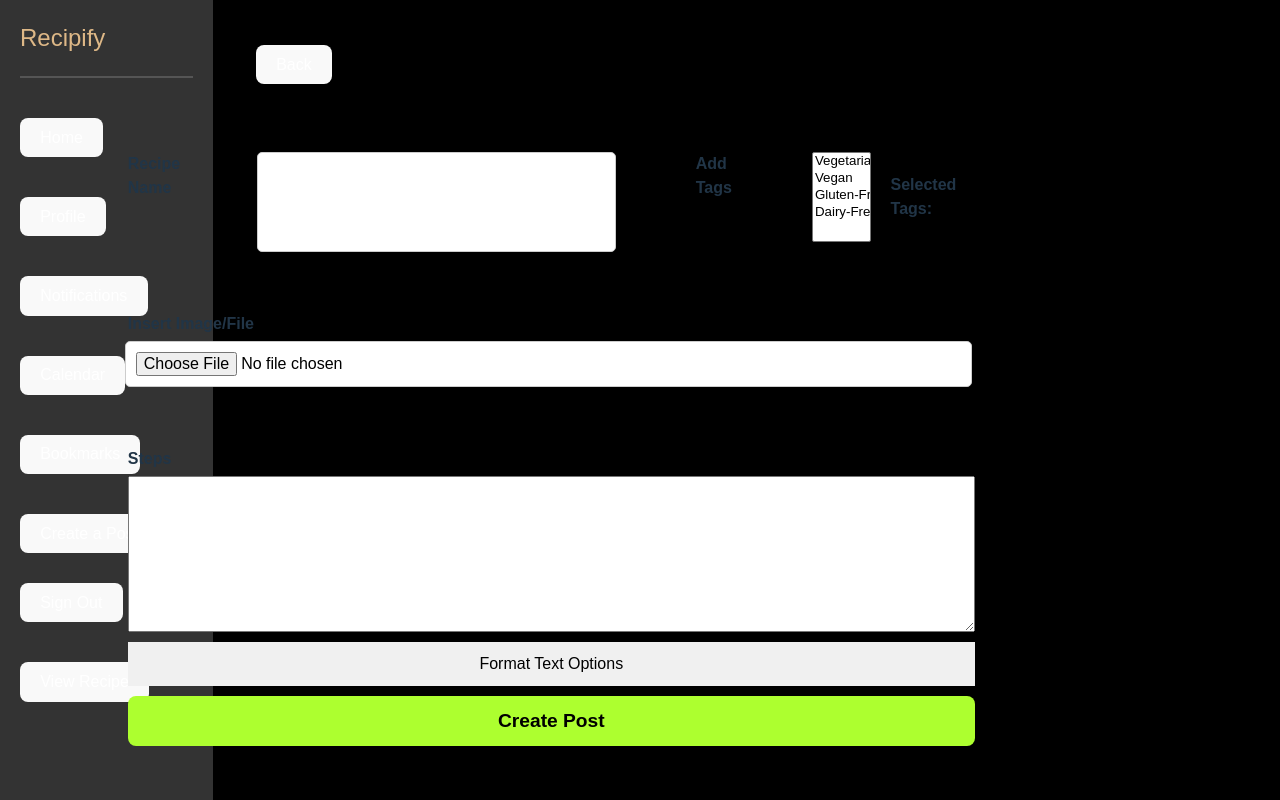
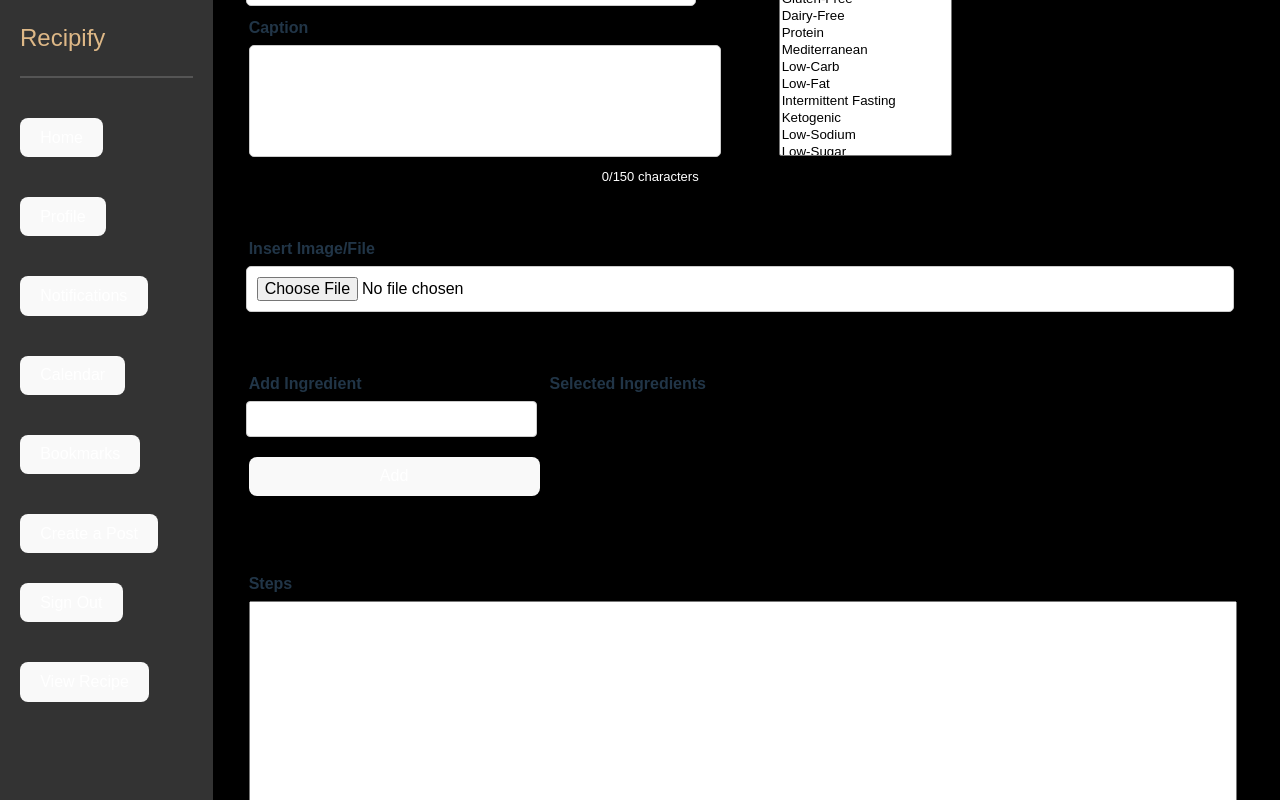
Before and after one commit to edelar23/Recipe-App, a React (Vite) app: page /create in a window 1280 px wide. Shown: the top 800 px of the page. Built offline with nearby package versions, Linux system fonts and the light colour scheme.

Commit message:
create recipe db done

```diff
--- a/src/CreatePost.css
+++ b/src/CreatePost.css
@@ -5,11 +5,12 @@
   }
 
   .left-panel {
+    height: auto;
     position: relative;
     display: flex;
     flex-direction: column;
-    margin-top: 11%;
-    left: -10%;
+    margin-top: 15%;
+    left: 10%;
     padding: 20px;
 
   }
@@ -28,6 +29,10 @@
     padding: 10px;
     border: 1px solid #ccc;
     border-radius: 5px;
+  }
+
+  .steps{
+    margin-top: 50px;
   }
 
   .formatting-options {
@@ -80,8 +85,66 @@
     background-color: greenyellow;
   }
 
+  .selected-tags-container {
+    height: 200px; /* Adjust the height as needed */
+    width: 250px;
+    overflow-y: auto;
+  }
+
+  .listT{
+    margin: 0 0;
+    margin-bottom: 10px;
+  }
+
+  .selected-tags-list {
+    max-height: 100%; /* Ensure the list doesn't exceed the container height */
+    max-width: 80%;
+  }
+
   .tags{
+    gap: 35px;
     display: flex;
     flex-direction: row;
-    gap: 20px;
   }
+
+  .labelT{
+    margin-bottom: 5px;
+  }
+
+  .boxT{
+    height: 15em;
+    width: 13em;
+  }
+
+  .selectedT{
+    display: flex;
+    flex-direction: column;
+  }
+
+  .nameA{
+    height: 50px;
+  }
+
+  .nameB{
+    height: 100px;
+    overflow: hidden;
+    text-overflow: ellipsis;
+    resize: none;
+    box-sizing: border-box;
+    width: 100%;
+  }
+
+  .textP{
+    display: flex;
+    flex-direction: column;
+    width: 450px;
+  }
+
+  .cap{
+    font-size: large;
+    resize: none;
+  }
+
+  .areaT{
+    font-size: larger;
+  }
--- a/src/CreatePost.tsx
+++ b/src/CreatePost.tsx
@@ -2,7 +2,8 @@ import React, { useContext, ChangeEvent, FormEvent, useState } from "react";
 import { Link, useNavigate } from "react-router-dom";
 import LeftMenu from "./LeftMenu";
 import { AuthContext } from "./AuthContext";
-import {DietaryTagsDropdown} from './tags';
+import { DietaryTagsDropdown } from "./tags";
+import IngredientInput  from "./Ingredients"
 import "./CreatePost.css";
 
 interface PostData {
@@ -16,10 +17,9 @@ interface PostData {
   steps: string;
   calories: string;
   protein: string;
-  carbs: string
+  carbs: string;
+  caption: string;
 }
-
-
 
 export default function CreatePost() {
   const authContext = useContext(AuthContext);
@@ -36,15 +36,32 @@ export default function CreatePost() {
     steps: "",
     calories: "",
     protein: "",
-    carbs: ""
+    carbs: "",
+    caption: "",
   });
 
+  const [selectedTags, setSelectedTags] = useState<string[]>([]);
 
-  const handleInputChange = (e: ChangeEvent<HTMLInputElement | HTMLTextAreaElement>) => {
+  const handleTagsChange = (tags: string[]) => {
+    setSelectedTags(tags);
+  };
+
+  const [selectedIngredients, setSelectedIngredients] = useState<string[]>([]);
+
+  const handleIngredientChange = (ingredients: string[]) => {
+    setSelectedIngredients(ingredients);
+  };
+
+  const handleInputChange = (
+    e: ChangeEvent<HTMLInputElement | HTMLTextAreaElement>
+  ) => {
     const { name, value, type } = e.target;
     setPostData((prevData) => ({
       ...prevData,
-      [name]: type === "file" ? (e.target as HTMLInputElement).files?.[0] || null : value,
+      [name]:
+        type === "file"
+          ? (e.target as HTMLInputElement).files?.[0] || null
+          : value,
     }));
   };
 
@@ -52,24 +69,31 @@ export default function CreatePost() {
     e.preventDefault();
 
     if (!authContext || !authContext.isAuthenticated || !authContext.user) {
-      console.log("You are not authenticated. Please sign in to create a post.");
+      console.log(
+        "You are not authenticated. Please sign in to create a post."
+      );
       return;
     }
 
     const user = authContext.user;
     const formData = new FormData();
 
-    const request = await fetch(`https://api.calorieninjas.com/v1/nutrition?query=${postData.recipeName}`, {
+    const request = await fetch(
+      `https://api.calorieninjas.com/v1/nutrition?query=${postData.recipeName}`,
+      {
         headers: {
-        'X-Api-Key': '7MMnvXI5/I4O01isnv8xqA==PlZmqMGZk6yKtejY'
+          "X-Api-Key": "7MMnvXI5/I4O01isnv8xqA==PlZmqMGZk6yKtejY",
+        },
       }
-    });
+    );
 
     const data = await request.json();
     postData.calories = data.items[0].calories;
     postData.protein = data.items[0].protein_g;
     postData.carbs = data.items[0].carbohydrates_total_g;
-    console.log(data.items[0])
+    postData.tags = selectedTags.join(",");
+    postData.ingredients = selectedIngredients.join(",")
+    console.log(data.items[0]);
 
     formData.append("user_id", user.id);
     formData.append("recipeName", postData.recipeName);
@@ -81,6 +105,8 @@ export default function CreatePost() {
     formData.append("calories", postData.calories);
     formData.append("protein", postData.protein);
     formData.append("carbs", postData.carbs);
+    formData.append("caption", postData.caption);
+
 
     if (postData.imageFile) {
       formData.append("imageFile", postData.imageFile);
@@ -88,10 +114,8 @@ export default function CreatePost() {
 
     console.log("Form Data Before Sending:", formData);
 
-
-
     const formDataObject = {};
-    formData.forEach((value,key) => {
+    formData.forEach((value, key) => {
       formDataObject[key] = value;
     });
     console.log(formDataObject);
@@ -104,7 +128,7 @@ export default function CreatePost() {
 
       if (response.ok) {
         console.log("Post created successfully");
-        //navigate("/home");
+        navigate("/home");
       } else {
         console.error("Error creating post on the client side");
       }
@@ -113,8 +137,15 @@ export default function CreatePost() {
     }
   };
 
+  const maxLength = 150;
+
+  const handleTextareaChange = (e) => {
+    if (e.target.value.length <= maxLength) {
+      handleInputChange(e);
+    }
+  };
+
   return (
-
     <>
       <LeftMenu />
       <div className="back-button">
@@ -127,16 +158,38 @@ export default function CreatePost() {
           <form onSubmit={handleSubmit}>
             <div className="input-group">
               <div className="input-div">
+                <div className="textP">
                   <label htmlFor="recipeName">Recipe Name</label>
                   <input
+                    className="nameA"
                     type="text"
                     id="recipeName"
                     name="recipeName"
                     value={postData.recipeName}
                     onChange={handleInputChange}
                   />
-                <label htmlFor="tags">Add Tags</label>
-                <DietaryTagsDropdown />
+                  <label htmlFor="caption"> Caption </label>
+                  <textarea
+                    className="cap"
+                    id="caption"
+                    name="caption"
+                    rows={5}
+                    value={postData.caption}
+                    onChange={handleTextareaChange}
+                    maxLength={maxLength}
+                  ></textarea>
+                  <div
+                    style={{
+                      textAlign: "right",
+                      color: "white",
+                      fontSize: "13px",
+                      marginTop: "10px"
+                    }}
+                  >
+                    {postData.caption.length}/{maxLength} characters
+                  </div>
+                </div>
+                <DietaryTagsDropdown onTagsChange={handleTagsChange} />
               </div>
             </div>
 
@@ -151,18 +204,18 @@ export default function CreatePost() {
               />
             </div>
 
-            {/* Additional input groups go here */}
+            <IngredientInput onIngredientChange={handleIngredientChange} />
 
             <div className="align">
-              <label htmlFor="steps">Steps</label>
+              <label className="steps"htmlFor="steps">Steps</label>
               <textarea
+                className="areaT"
                 id="steps"
                 name="steps"
-                rows={10}
+                rows={20}
                 value={postData.steps}
                 onChange={handleInputChange}
               ></textarea>
-              <div className="gray-box">Format Text Options</div>
               <button className="btn" type="submit">
                 Create Post
               </button>
--- /dev/null
+++ b/src/Ingredients.tsx
@@ -0,0 +1,71 @@
+// IngredientInput.tsx
+import React, { useState, ChangeEvent } from 'react';
+
+interface IngredientInputProps {
+  onIngredientChange: (ingredients: string[]) => void;
+}
+
+const IngredientInput: React.FC<IngredientInputProps> = ({ onIngredientChange }) => {
+  const [ingredient, setIngredient] = useState<string>('');
+  const [selectedIngredients, setSelectedIngredients] = useState<string[]>([]);
+
+  const handleInputChange = (event: ChangeEvent<HTMLInputElement>) => {
+    setIngredient(event.target.value);
+  };
+
+  const handleAddIngredient = (event: React.FormEvent) => {
+    event.preventDefault();
+    if (ingredient.trim() !== '' && !selectedIngredients.includes(ingredient)) {
+      setSelectedIngredients([...selectedIngredients, ingredient]);
+      onIngredientChange([...selectedIngredients, ingredient]);
+      setIngredient('');
+    }
+  };
+
+  const handleKeyDown = (event: React.KeyboardEvent<HTMLInputElement>) => {
+    if (event.key === 'Enter') {
+      event.preventDefault();
+      handleAddIngredient(event as React.FormEvent);
+    }
+  };
+
+  const handleRemoveIngredient = (ingredientToRemove: string) => {
+    const updatedIngredients = selectedIngredients.filter(
+      (ing) => ing !== ingredientToRemove
+    );
+    setSelectedIngredients(updatedIngredients);
+    onIngredientChange(updatedIngredients);
+  };
+
+  return (
+    <div style={{ display: 'flex', flexDirection: 'row', height: '150px' }}>
+      <div style={{ marginRight: '10px' }}>
+        <label htmlFor="ingredient">Add Ingredient</label>
+        <input
+          type="text"
+          id="ingredient"
+          name="ingredient"
+          value={ingredient}
+          onChange={handleInputChange}
+          onKeyDown={handleKeyDown}
+        />
+        <button onClick={handleAddIngredient}>Add</button>
+      </div>
+      <div className="selected-ingredients-container" style={{ maxHeight: '150px', overflowY: 'auto' }}>
+        <label htmlFor="selectedIngredients">Selected Ingredients</label>
+        <div className="selected-ingredients-list">
+          <ul>
+            {selectedIngredients.map((ing) => (
+              <li className='listT' key={ing}>
+                {ing}{' '}
+                <button onClick={() => handleRemoveIngredient(ing)}>Remove</button>
+              </li>
+            ))}
+          </ul>
+        </div>
+      </div>
+    </div>
+  );
+};
+
+export default IngredientInput;
--- a/src/tags.tsx
+++ b/src/tags.tsx
@@ -1,28 +1,39 @@
 // DietaryTags.tsx
 import React, { useState, ChangeEvent } from 'react';
 
-export const DietaryTagsDropdown: React.FC = () => {
-  console.log('DietaryTagsDropdown is rendering...');
+interface DietaryTagsProps {
+  onTagsChange: (tags: string[]) => void;
+}
+
+export const DietaryTagsDropdown: React.FC<DietaryTagsProps> = ({ onTagsChange }) => {
   const [selectedTags, setSelectedTags] = useState<string[]>([]);
 
-  const availableTags = ['Vegetarian', 'Vegan', 'Gluten-Free', 'Dairy-Free'];
+  const availableTags = ['Vegetarian', 'Vegan', 'Gluten-Free', 'Dairy-Free', 'Protein', 'Mediterranean', 'Low-Carb', 'Low-Fat', 'Intermittent Fasting',
+                          'Ketogenic', 'Low-Sodium', 'Low-Sugar'];
 
   const handleTagChange = (event: ChangeEvent<HTMLSelectElement>) => {
     const selectedTag = event.target.value;
 
     if (!selectedTags.includes(selectedTag)) {
       setSelectedTags([...selectedTags, selectedTag]);
+      // Call the onTagsChange function to lift state up to the parent
+      onTagsChange([...selectedTags, selectedTag]);
     }
   };
 
   const handleRemoveTag = (tagToRemove: string) => {
     const updatedTags = selectedTags.filter((tag) => tag !== tagToRemove);
     setSelectedTags(updatedTags);
+    // Call the onTagsChange function to lift state up to the parent
+    onTagsChange(updatedTags);
   };
 
   return (
-    <div className="tags">
+    <div className='tags'>
+      <div className='selectedT'>
+        <label htmlFor="tags">Add Tags</label>
         <select
+          className='boxT'
           id="tags"
           name="tags"
           multiple
@@ -35,17 +46,22 @@ export const DietaryTagsDropdown: React.FC = () => {
             </option>
           ))}
         </select>
-
-      <div>
-        <h4>Selected Tags:</h4>
+      </div>
+      <div className='selectedT'>
+        <label htmlFor="tags">Selected Tags</label>
+        <div className="selected-tags-container">
+          <div className="selected-tags-list">
             <ul>
               {selectedTags.map((tag) => (
-            <li key={tag}>
-              {tag} <button onClick={() => handleRemoveTag(tag)}>Remove</button>
+                <li className='listT' key={tag}>
+                  {tag}{' '}
+                  <button onClick={() => handleRemoveTag(tag)}>Remove</button>
                 </li>
               ))}
             </ul>
           </div>
         </div>
+      </div>
+    </div>
   );
 };
```
Also changed, not shown: 2 other files (tests, documents, lock files or other folders). Lines whose indentation alone changed are shown as unchanged.
